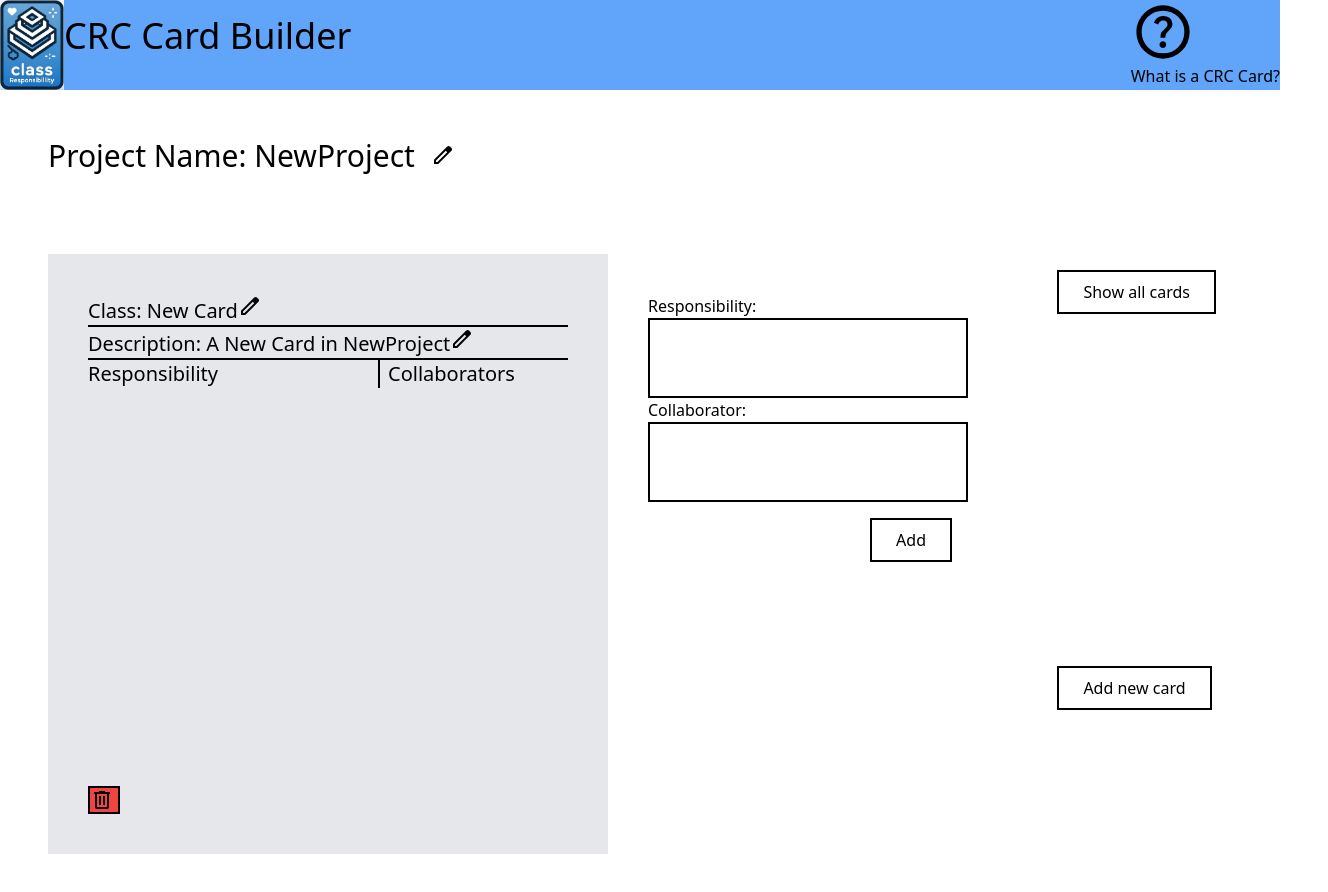
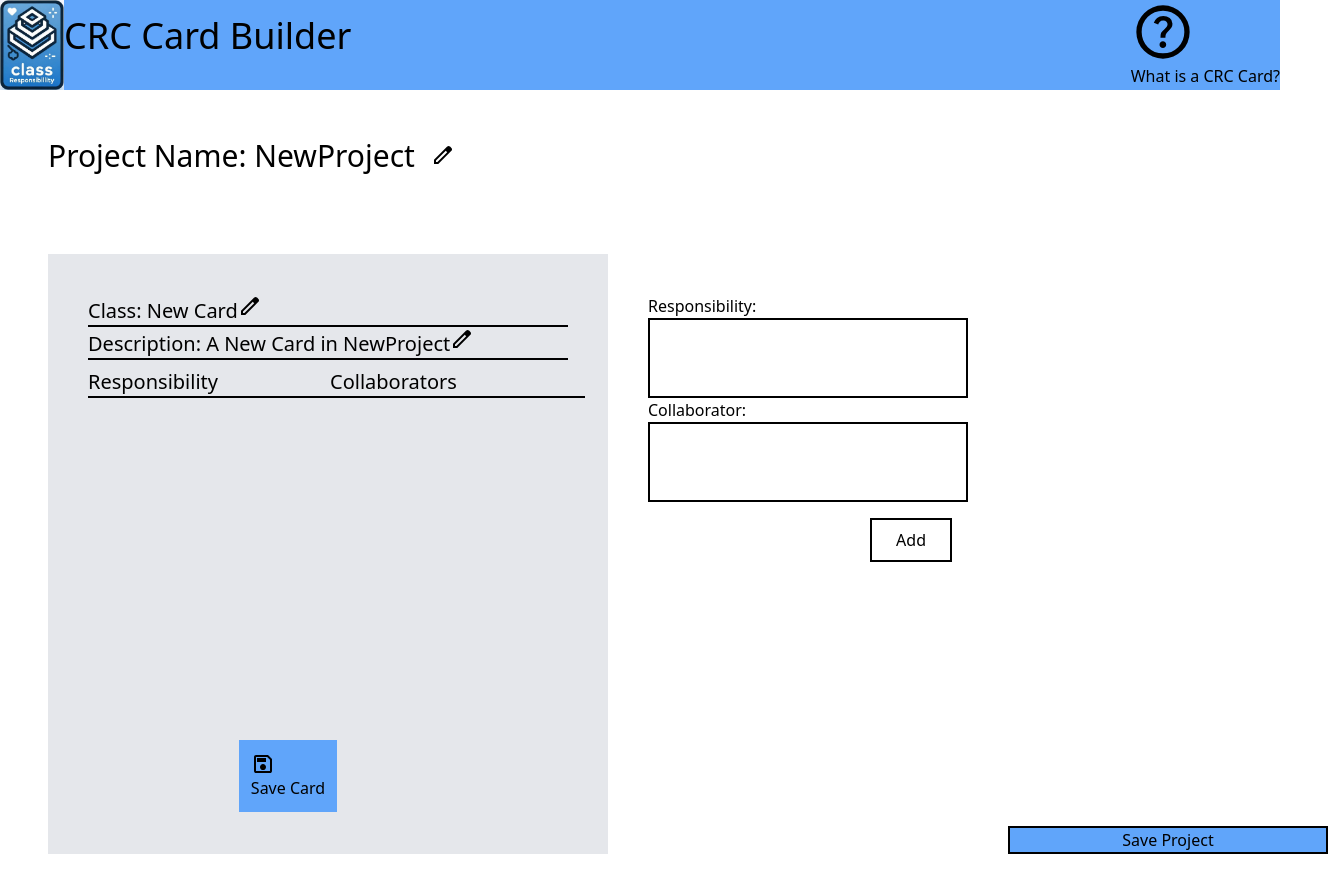
Before and after one commit to oo-ng/CRC-Card-Builder, a React (Vite) app: page /setup in a window 1280 px wide. Shown: the top 892 px of the page, 1328 px wide, since content can reach past the window. Built offline with nearby package versions, Linux system fonts and the light colour scheme.

Commit message:
Finished up saving project to local storage only thing left is opening closed saved projects

```diff
--- a/src/Pages/LandingPage.jsx
+++ b/src/Pages/LandingPage.jsx
@@ -1,16 +1,37 @@
+/* eslint-disable no-unused-vars */
 import { CardTemplate } from '../Components/CardTemplate'
 import { Header } from '../Components/Header'
 import addImg from '../assets/add.svg'
 import CRCImg from '../assets/CRC.png'
 import { Link } from 'react-router-dom'
+import { useEffect, useState } from 'react'
 
 
 
 
 export const LandingPage = () => {
 
+  const [savedProjects, setSavedProjects] = useState([]);
 
+  useEffect(() => {
+      let projects = [];
+      console.log(localStorage)
+      for (let i = 0; i < localStorage.length; i++) {
+          const key = localStorage.key(i);
+          const project = localStorage.getItem(key);
+          try {
+              const parsedProject = JSON.parse(project);
+              if (parsedProject && parsedProject.ProjectName) {
+                  projects.push(parsedProject);
+              }
+          } catch (error) {
+              console.error("Error parsing project from localStorage:", error);
+          }
+      }
+      setSavedProjects(projects);
+  }, []);
     return(
+
         <div className="relative w-screen h-screen overflow-auto">
         <Header/>
 
@@ -27,7 +48,15 @@ export const LandingPage = () => {
           <p className=' border-b-2 border-black inline-block mt-16 text-2xl'>Saved Projects</p>
           <div className="grid  grid-cols-4 gap-10 mt-6 mb-10 ">
             <CardTemplate imgSrc={CRCImg} imgAlt="Description for Image">Sample Project</CardTemplate>
+            {savedProjects.map((project, index) => (
+                        <CardTemplate key={index} imgSrc={CRCImg} imgAlt="Description for Project">
+                            {project.ProjectName}
+                        </CardTemplate>
+                    ))}
           </div>
+
+
+
 
 
         </div>
--- a/src/Pages/SetupPage.jsx
+++ b/src/Pages/SetupPage.jsx
@@ -4,7 +4,9 @@ import { useReducer, useEffect } from "react"
 import { useState } from "react"
 import editButton from '../assets/pencilEdit.svg'
 import deleteButton from '../assets/delete.svg'
+import saveButton from '../assets/save.svg'
 import { EditOnLine } from "../Components/EditOnLine"
+import { useNavigate } from "react-router-dom"
 
 const reducer = (state, action)=>{
     switch(action.type){
@@ -18,21 +20,94 @@ const reducer = (state, action)=>{
     }
 }
 export const SetupPage = () => {
-
+    const navigate = useNavigate();
     const initialState = {
         nameOfProject:"NewProject",
         cardInfo:{}
     }
     const [state, dispatch]=useReducer(reducer, initialState)
-    const { nameOfProject, author }=state;
+    const { nameOfProject }=state;
     const[isNameOfProjectFormOpen, setIsNameOfProjectFormOpen] = useState(false);
     const[isNameOfCardFormOpen, setIsNameOfCardFormOpen] = useState(false);
     const[isDescriptionFormOpen, setIsDescriptionFormOpen] = useState(false);
     const[nameOfCard, setNameOfCard] =useState("New Card");
     const[description, setDescription] =useState(`A New Card in ${nameOfProject}`);
-    const[responsibility, setResponsibility] = useState([]);
-    const[collaborator, setCollaborator] = useState([])
+    const [entries, setEntries] = useState([])
+    const [cardCollection, setCardCollection] =useState([]);
 
+    const handleSaveProject = () =>{
+        handleSaveCard();
+        const newProject ={
+            id: nameOfProject,
+            ProjectName: nameOfProject,
+            CardCollection:cardCollection
+        }
+
+        try {
+            const project = JSON.stringify(newProject);
+            localStorage.setItem(newProject.id, project);
+            alert("Project saved successfully.");
+            navigate('/')
+
+        } catch (error) {
+            console.error("Error saving project:", error);
+            alert("Project wasn't saved.");
+        }
+    }
+
+    const handleSaveCard = () =>{
+        const newEntry={
+            id:nameOfCard,
+            CardName: nameOfCard,
+            Description: description,
+            Entries: entries
+        }
+
+        const idExists = cardCollection.some(card => card.id === newEntry.id);
+
+        if (!idExists) {
+
+            setCardCollection([...cardCollection, newEntry]);
+            setNameOfCard("");
+            setDescription(``);
+            setEntries([]);
+            alert("Card Saved successfully.");
+            console.log("cardCollection:", cardCollection)
+        } else {
+            alert("An entry with this ID already exists.");
+        }
+
+
+    }
+
+    const handleEditeSavedCard = (entry) =>{
+        setNameOfCard(entry.CardName);
+        setDescription(entry.Description);
+        setEntries(entry.Entries);
+        handleDeleteSavedCard(entry.id)
+
+    }
+
+    const handleDeleteSavedCard=(id)=>{
+        setCardCollection(cardCollection.filter(card => card.id !== id));
+    }
+    const handleAddResponsibilityCollaboratorEntry = (e) => {
+        e.preventDefault();
+        const newEntry = {
+            id: Date.now(),
+            responsibilityContent: e.target.elements.responsibilityInput.value,
+            collaboratorContent: e.target.elements.collaboratorInput.value
+        };
+        setEntries([...entries, newEntry]);
+
+
+        e.target.elements.responsibilityInput.value = '';
+        e.target.elements.collaboratorInput.value = '';
+    };
+
+    const handleDeleteResponsibilityCollaboration = (id) => {
+        setEntries(entries.filter(entry => entry.id !== id));
+    };
 
 
     return(
@@ -49,9 +124,10 @@ export const SetupPage = () => {
                         <input name="inputNameOfProject" className="pt-2 mr-2 border-2 border-black" type="text"/>
                         <button className="bg-blue-400 justify-items-center w-28 items-center pt-2 border-2 border-black" type="submit">Submit</button>
                     </form>:
-                    nameOfProject}</h2>
+                    nameOfProject}
+                </h2>
+
                 {isNameOfProjectFormOpen?"":<button onClick={()=>setIsNameOfProjectFormOpen(!isNameOfProjectFormOpen)}><img src={editButton}/></button>}
-
 
                 <div className="relative mt-20 flex flex-row ">
                     <div className=" flex flex-col bg-gray-200 h-[37.5rem] w-[35rem] p-10" >
@@ -76,36 +152,39 @@ export const SetupPage = () => {
                         inputClasses={`h-20`}
                         />
 
+                        <div className="flex flex-row pt-2 ">
+                            <span className="text-xl border-b-2 border-black pr-28">
+                                Responsibility
+                            </span>
+                            <span className="text-xl border-b-2 pr-32  border-black">
+                                Collaborators
+                            </span>
+                        </div>
 
-                            <div className=" flex flex-row justify-between">
-                                <div className="text-xl pr-40 border-r-2  border-black">
-                                    Responsibility
-                                    {responsibility.length > 0 ?
-                                    (responsibility.map((item, index) => (
-                                    <p key={index}>{item}</p>))) : ""}
+
+                         {entries.map((entry) => (
+                                <div key={entry.id} >
+                                    <div className="flex flex-row justify-between">
+                                        <p> {entry.responsibilityContent}</p>
+                                        <p> {entry.collaboratorContent}</p>
+                                        <button onClick={() => handleDeleteResponsibilityCollaboration(entry.id)}><img src={deleteButton}/></button>
+                                    </div>
+
                                 </div>
-                                <div className="text-xl pr-40 pl-2  border-black">
-                                    Collaborators
-                                    {collaborator.length > 0 ?
-                                    (collaborator.map((item, index) => (
-                                    <p key={index}>{item}</p>))) : ""}
-                                </div>
+                            ))}
+
+
+                            <div className="flex flex-row justify-center mt-auto">
+                                <button onClick={handleSaveCard} className=" border-2 bg-blue-400 mr-20 p-3 "><img src={saveButton}/>Save Card</button>
+
                             </div>
-
-                            <button className="mt-auto border-2 bg-red-500 w-8 border-black"><img src={deleteButton}/></button>
 
                     </div>
 
                     <form onSubmit={(e)=>{
-                                e.preventDefault();
-                                setResponsibility([...responsibility, e.target.elements.responsibilityInput.value]);
-                                setCollaborator([...collaborator, e.target.elements.collaboratorInput.value]);
-
-                                e.target.elements.responsibilityInput.value = '';
-                                e.target.elements.collaboratorInput.value = '';
-
-
-                            }} className=" m-10">
+                            e.preventDefault();
+                            handleAddResponsibilityCollaboratorEntry(e)}}
+                            className=" m-10">
                         <div>
                             <p>Responsibility: </p>
                             <input name="responsibilityInput" className="h-20 w-80  border-2 border-black"/>
@@ -126,15 +205,37 @@ export const SetupPage = () => {
 
                     </form>
 
-                    <div className=" flex flex-col absolute gap-80 right-0 top-0 justify-between">
+                    <div className=" flex flex-col  right-0 top-0 justify-between">
+
                         <div className="">
-                            <button className="m-4 pt-2 pb-2 transform translate-x-max pl-6 pr-6  border-2 border-black">Show all cards</button>
+                            {cardCollection.map((entry) => (
+                                <div key={entry.id} className="bg-gray-200 flex flex-col mb-2">
+                                    <p>Card Name: {entry.CardName}</p>
+                                    <p>Description: {entry.Description}</p>
+                                    <div className=" flex flex-row gap-20">
+                                    <button className="m-2" onClick={() => handleDeleteSavedCard(entry.id)}>
+                                        <img className="w-6  bg-red-500" src={deleteButton}/>
+                                    </button>
+                                    <button className="m-2"onClick={() => handleEditeSavedCard(entry)}>
+                                        <img className="w-6  bg-blue-400" src={editButton}/>
+                                    </button>
+                                    </div>
+
+                                </div>
+                            ))}
+
                         </div>
 
-                        <div className="">
-                            <button className="m-4 pt-2 pb-2 transform translate-x-max pl-6 pr-6  border-2 border-black">Add new card</button>
-                        </div>
+                <div className=" flex flex-col mt-10 ml-auto w-80">
+                        <button onClick={handleSaveProject} className="bg-blue-400 border-2 border-black ">Save Project </button>
+                </div>
+
+
+
+
                     </div>
+
+
                 </div>
             </div>
         </>
```
Also changed, not shown: src/assets/save.svg (added).
